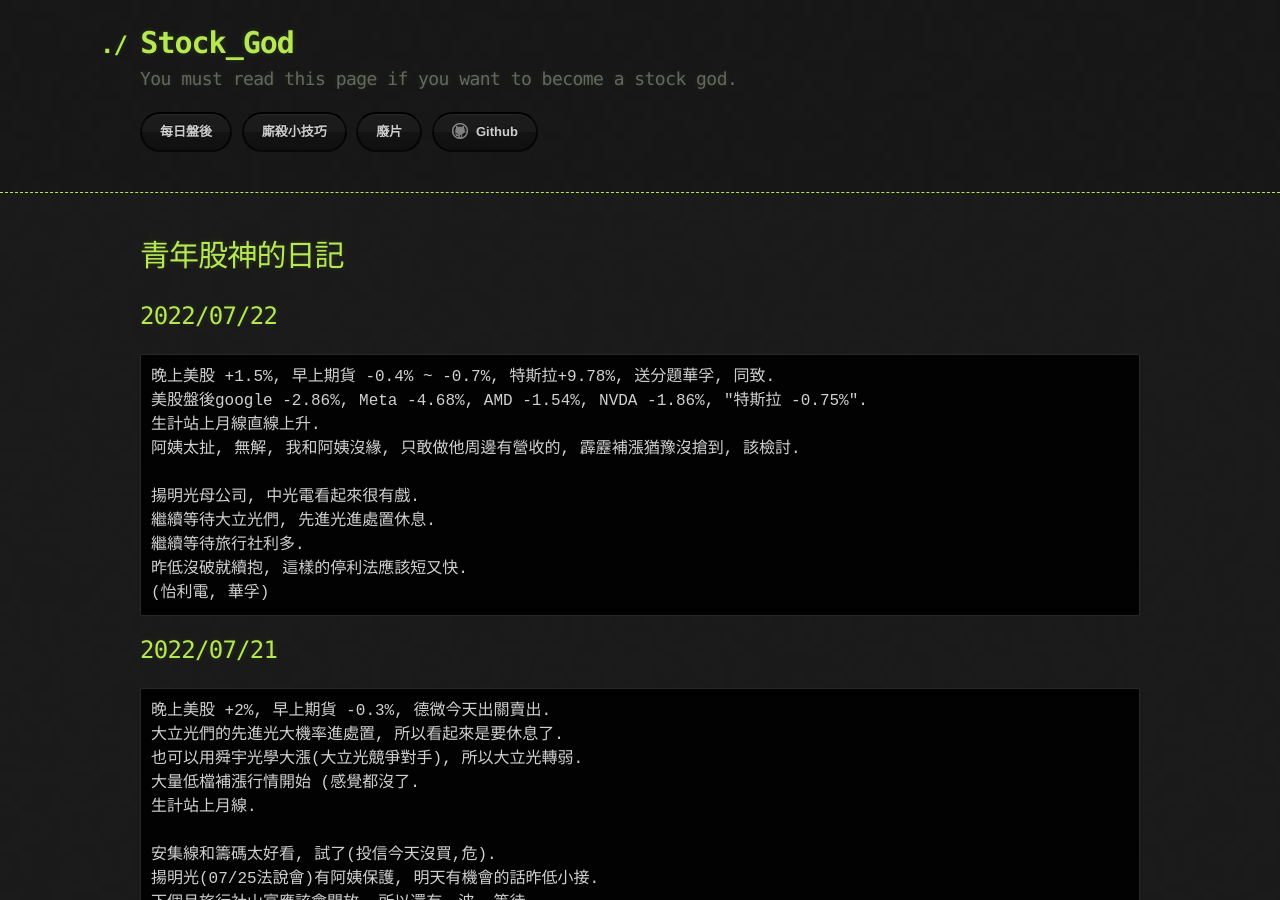
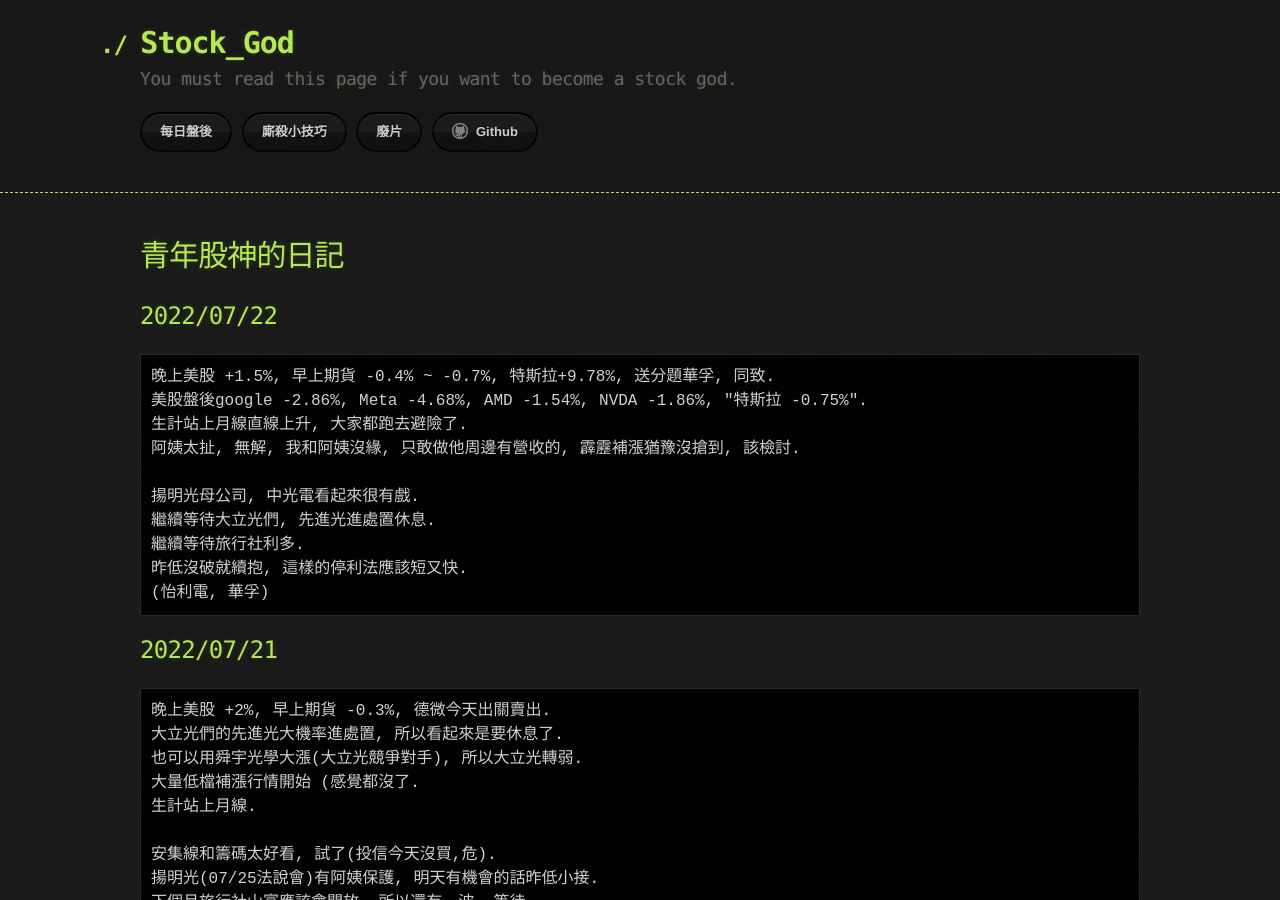
Before and after one commit to lepg5487/Stock_God, a Jekyll site: the page built from index.md, in a window 1280 px wide and 900 px high. Built offline with Jekyll 4.4.1, drawn with Linux system fonts in a browser that asks for light colours; our own code applies the rules of GitHub Pages for plain Markdown files.

Commit message:
Update index.md

````diff
--- a/index.md
+++ b/index.md
@@ -7,7 +7,7 @@ layout: testlayouts
 ```
 晚上美股 +1.5%, 早上期貨 -0.4% ~ -0.7%, 特斯拉+9.78%, 送分題華孚, 同致.
 美股盤後google -2.86%, Meta -4.68%, AMD -1.54%, NVDA -1.86%, "特斯拉 -0.75%".
-生計站上月線直線上升.
+生計站上月線直線上升, 大家都跑去避險了.
 阿姨太扯, 無解, 我和阿姨沒緣, 只敢做他周邊有營收的, 霹靂補漲猶豫沒搶到, 該檢討.
 
 揚明光母公司, 中光電看起來很有戲.
````
